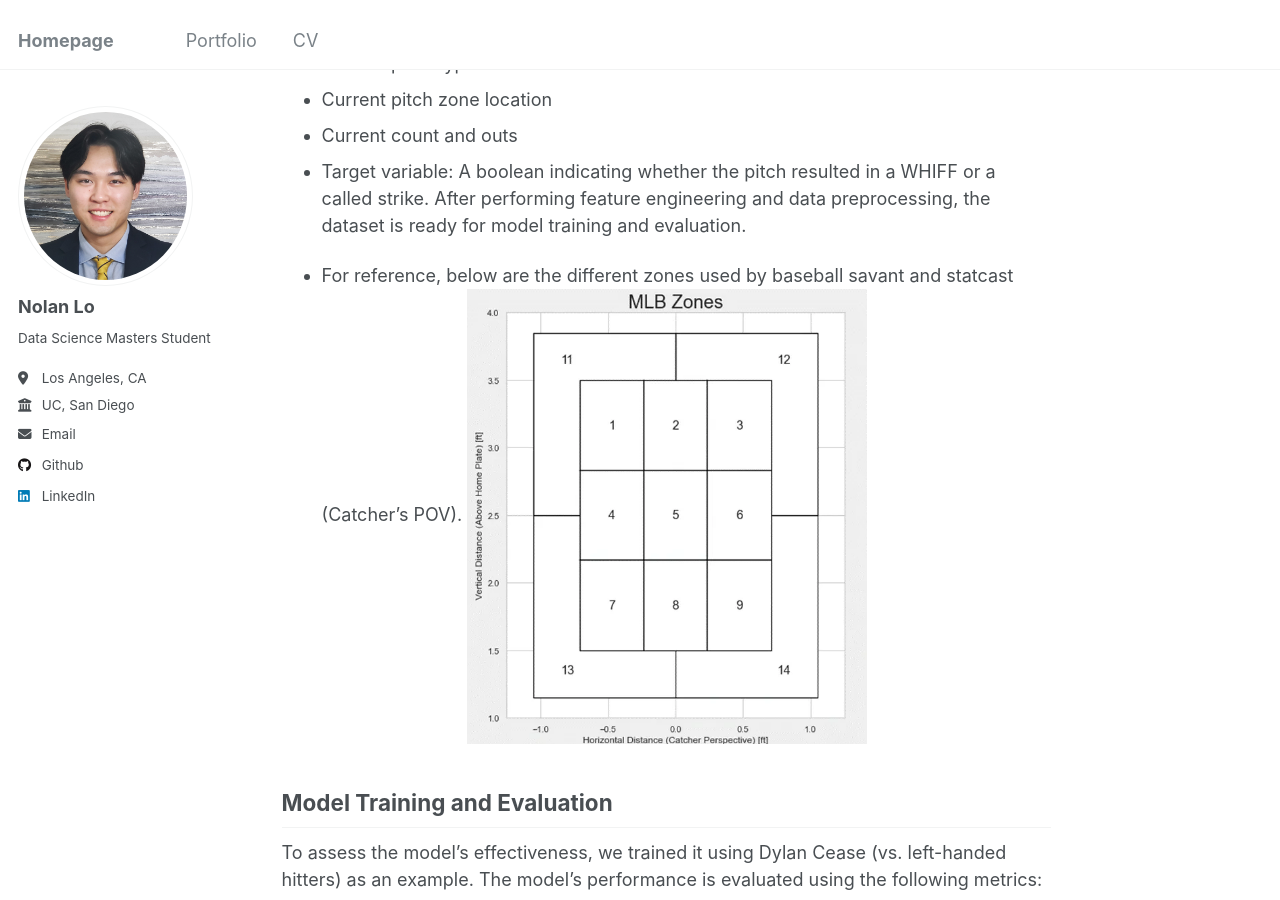
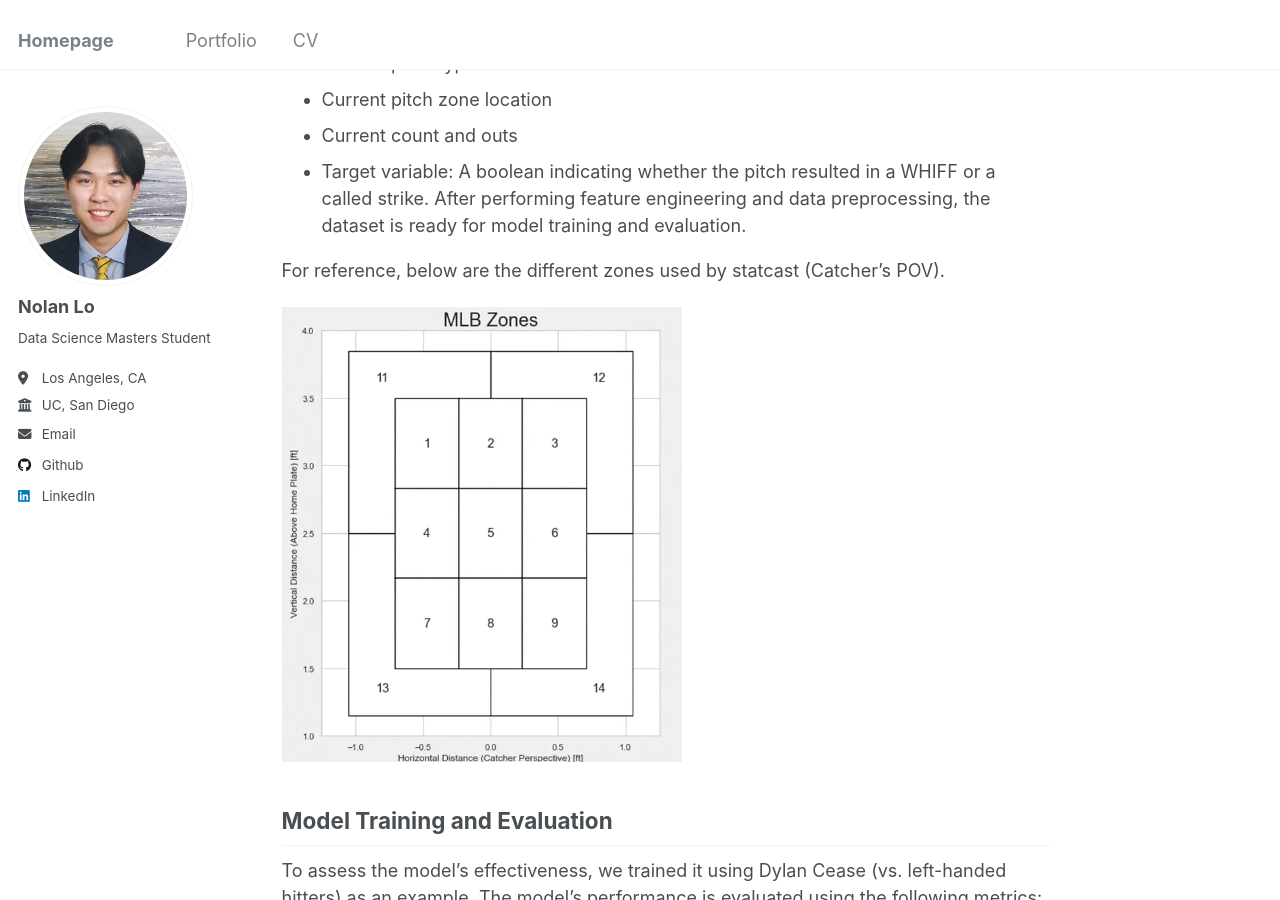
Before and after one commit to Nolan-Lo/Nolan-Lo.github.io, a Jekyll site: the page built from _portfolio/1_Optimal_Pitch_Predictor.md, in a window 1280 px wide and 900 px high, scrolled down 891 px. Built offline with Jekyll 4.4.1, drawn with Linux system fonts in a browser that asks for light colours.

Commit message:
Update 1_Optimal_Pitch_Predictor.md

```diff
--- a/_portfolio/1_Optimal_Pitch_Predictor.md
+++ b/_portfolio/1_Optimal_Pitch_Predictor.md
@@ -20,7 +20,8 @@ The model is trained on Statcast data, which tracks every pitch thrown throughou
   - Target variable: A boolean indicating whether the pitch resulted in a WHIFF or a called strike.
 After performing feature engineering and data preprocessing, the dataset is ready for model training and evaluation.
 
-* For reference, below are the different zones used by baseball savant and statcast (Catcher's POV).
+For reference, below are the different zones used by statcast (Catcher's POV).
+
 <img src="/images/Zone.png" alt="SHAP Summary Plot" width="400">
 
 
```
